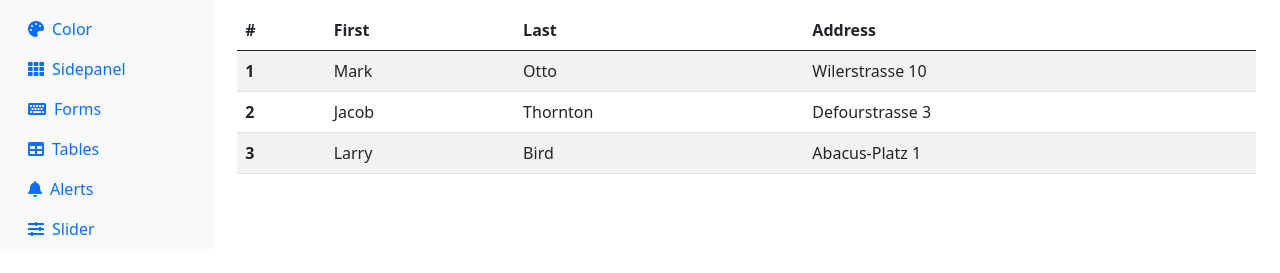
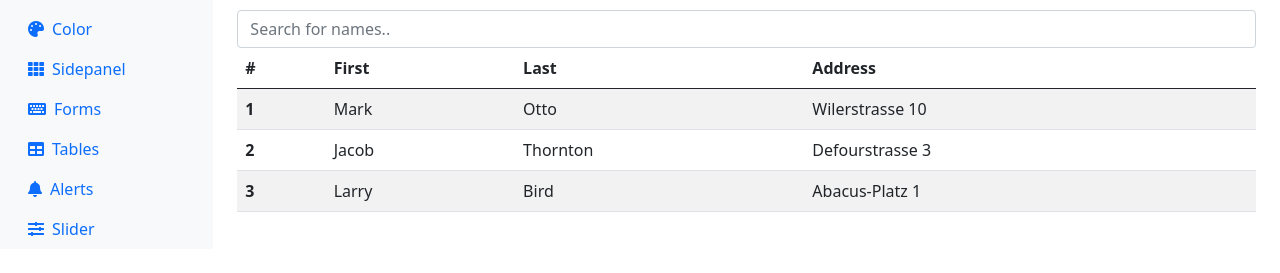
Before and after one commit to faesslerm/a11y-dashboard, a plain HTML site: page table.html in a window 1280 px wide. Shown: the part 135-408 px from the top of the page. Drawn offline with nearby package versions, Linux system fonts and the light colour scheme.

Commit message:
feat: add search filter on table view

```diff
--- a/table.html
+++ b/table.html
@@ -37,7 +37,8 @@
                 <div class="pt-3 pb-2 mb-3 border-bottom">
                     <h1>Table View</h1>
                 </div>
-                <table class="table table-striped">
+                <input type="text" id="tableSearch" class="form-control" onkeyup="filterTable()" placeholder="Search for names..">
+                <table id="customTable" class="table table-striped">
                     <thead>
                         <tr>
                             <th scope="col">#</th>
@@ -76,6 +77,7 @@
         integrity="sha384-MrcW6ZMFYlzcLA8Nl+NtUVF0sA7MsXsP1UyJoMp4YLEuNSfAP+JcXn/tWtIaxVXM"
         crossorigin="anonymous"></script>
     <script src="./index.js"></script>
+    <script src="./table.js"></script>
 </body>
 
 </html>
--- /dev/null
+++ b/table.js
@@ -0,0 +1,18 @@
+function filterTable() {
+    var input, filter, table, tr, td, i, txtValue;
+    input = document.getElementById("tableSearch");
+    filter = input.value.toUpperCase();
+    table = document.getElementById("customTable");
+    tr = table.getElementsByTagName("tr");
+    for (i = 0; i < tr.length; i++) {
+      td = tr[i].getElementsByTagName("td")[0];
+      if (td) {
+        txtValue = td.textContent || td.innerText;
+        if (txtValue.toUpperCase().indexOf(filter) > -1) {
+          tr[i].style.display = "";
+        } else {
+          tr[i].style.display = "none";
+        }
+      }
+    }
+  }
```
